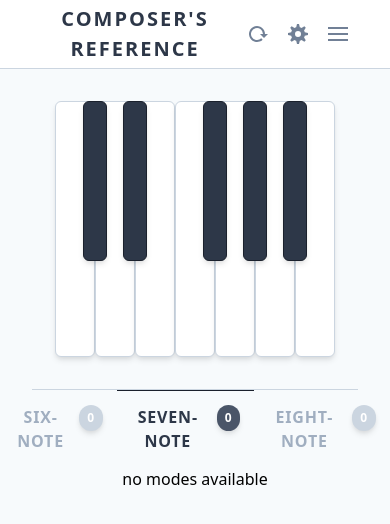
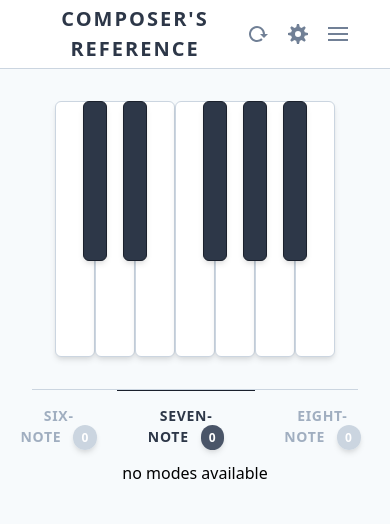
Before and after one commit to Kuzmink13/Composers-Reference, a React (Create React App) app: page / in a window 390 px wide. Shown: the top 524 px of the page. Built offline with nearby package versions, Linux system fonts and the light colour scheme.

Commit message:
Cleaned-up HTML tags in Key.jsx, ModeButton.jsx, and ModeController.jsx

```diff
--- a/src/components/Key.jsx
+++ b/src/components/Key.jsx
@@ -20,7 +20,7 @@ function Key(props) {
       className={`key key-${color} key-${color}-${selection}`}
     >
       {props.areNoteNamesVisible && keyNotes[props.value].isWhite && (
-        <div className="p-2 font-semibold text-md">{noteName}</div>
+        <span className="p-2 font-semibold text-md">{noteName}</span>
       )}
     </div>
   );
--- a/src/components/ModeButton.jsx
+++ b/src/components/ModeButton.jsx
@@ -11,18 +11,18 @@ function ModeButton(props) {
     >
       <button
         onClick={() => props.handleSelectorChange(props.scaleList)}
-        className="tab-selection p-2 font-semibold tracking-wider cursor-pointer flex"
+        className="text-sm sm:text-base tab-selection p-2 font-semibold tracking-wider cursor-pointer"
       >
-        <div className={isSelected ? 'text-gray-800' : 'text-gray-500'}>
+        <span className={isSelected ? 'text-gray-800' : 'text-gray-500'}>
           {props.scaleListString}-NOTE
-        </div>
-        <div
+        </span>
+        <span
           className={`text-white text-xs ml-3 py-1 px-2 rounded-full shadow-md ${
             isSelected ? 'bg-gray-700' : 'bg-gray-400'
           }`}
         >
           {props.listSize}
-        </div>
+        </span>
       </button>
     </div>
   );
--- a/src/components/ModeController.jsx
+++ b/src/components/ModeController.jsx
@@ -29,7 +29,7 @@ function ModeController(props) {
           getCard={props.getCard}
         />
       ) : (
-        <div className="m-auto">no modes available</div>
+        <span className="m-auto">no modes available</span>
       )}
     </Fragment>
   );
```
